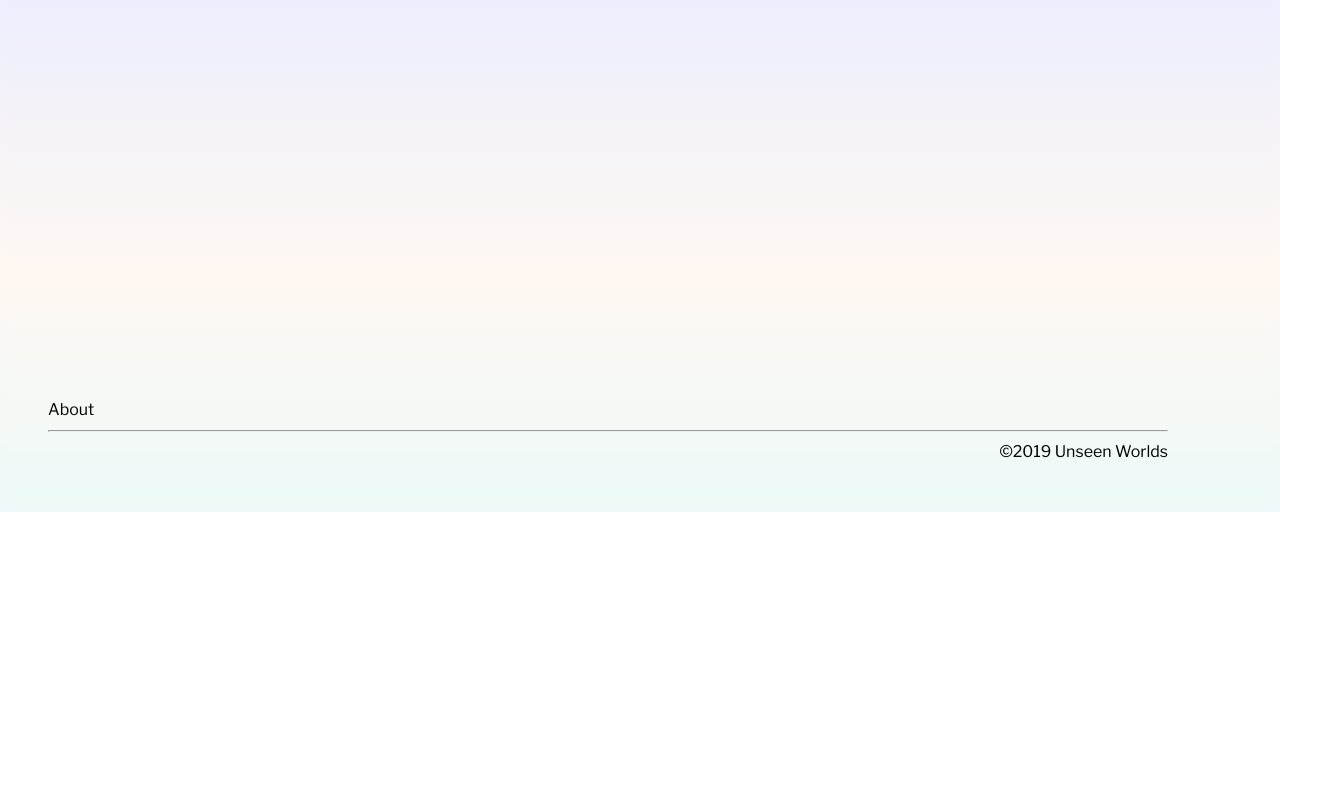
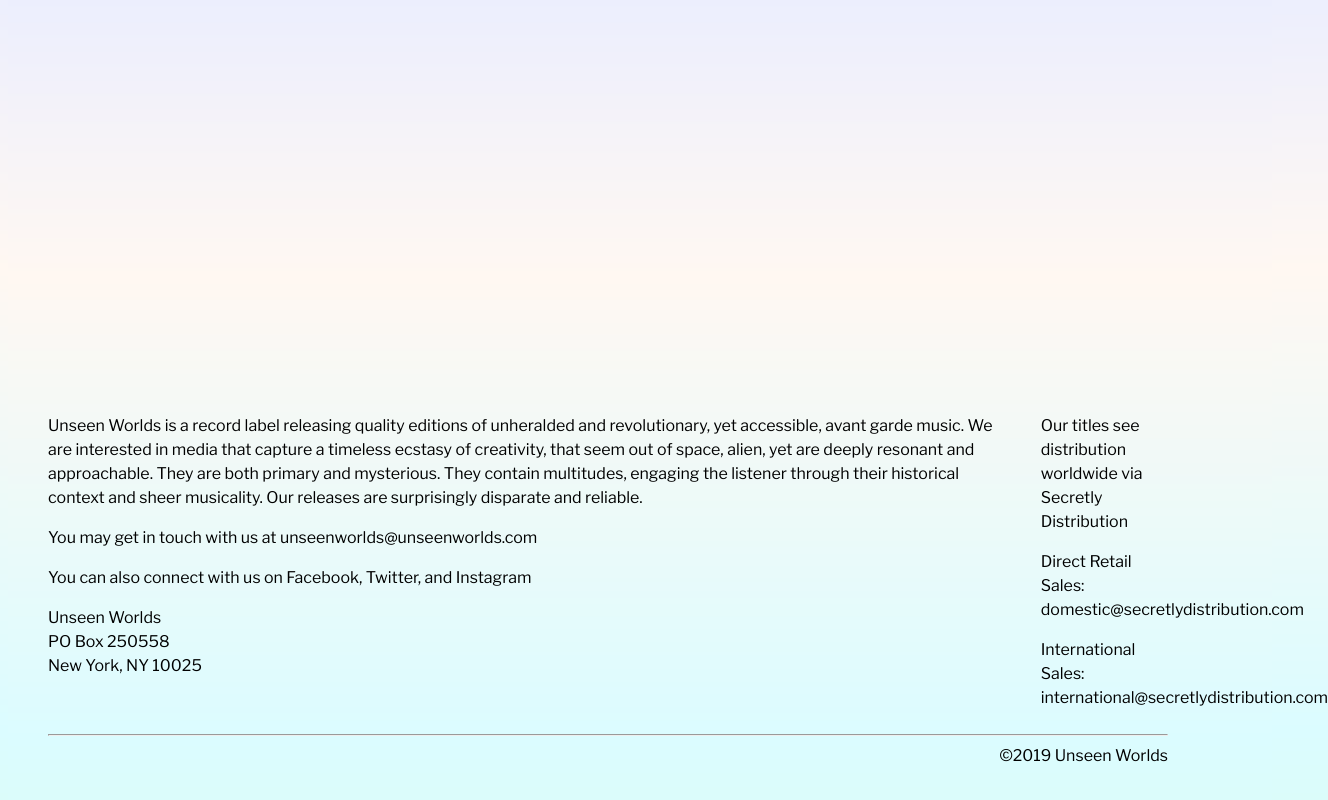
Before and after one commit to Unseen-Worlds/unseenworlds.github.io, a React (Create React App) app in the folder static-layout/: page /about in a window 1280 px wide. Shown: the part 300-1100 px from the top of the page, 1328 px wide, since content can reach past the window. Before the commit the page ends 812 px from the top, so only its background shows below. Built offline with nearby package versions, Linux system fonts and the light colour scheme.

Commit message:
Add about page content

```diff
--- a/static-layout/src/routes/About.jsx
+++ b/static-layout/src/routes/About.jsx
@@ -1,5 +1,44 @@
 import React from "react"
+import { Flex, Box } from "rebass"
 
 export const About = () => {
-  return <div>About</div>
+  return (
+    <Flex>
+      <Box pr={4}>
+        <p>
+          Unseen Worlds is a record label releasing quality editions of
+          unheralded and revolutionary, yet accessible, avant garde music. We
+          are interested in media that capture a timeless ecstasy of creativity,
+          that seem out of space, alien, yet are deeply resonant and
+          approachable. They are both primary and mysterious. They contain
+          multitudes, engaging the listener through their historical context and
+          sheer musicality. Our releases are surprisingly disparate and
+          reliable.
+        </p>
+
+        <p>You may get in touch with us at unseenworlds@unseenworlds.com</p>
+
+        <p>You can also connect with us on Facebook, Twitter, and Instagram</p>
+
+        <p>
+          Unseen Worlds <br />
+          PO Box 250558 <br />
+          New York, NY 10025
+        </p>
+      </Box>
+      <Box>
+        <p>Our titles see distribution worldwide via Secretly Distribution</p>
+
+        <p>
+          Direct Retail Sales: <br />
+          domestic@secretlydistribution.com
+        </p>
+
+        <p>
+          International Sales: <br />
+          international@secretlydistribution.com
+        </p>
+      </Box>
+    </Flex>
+  )
 }
```
